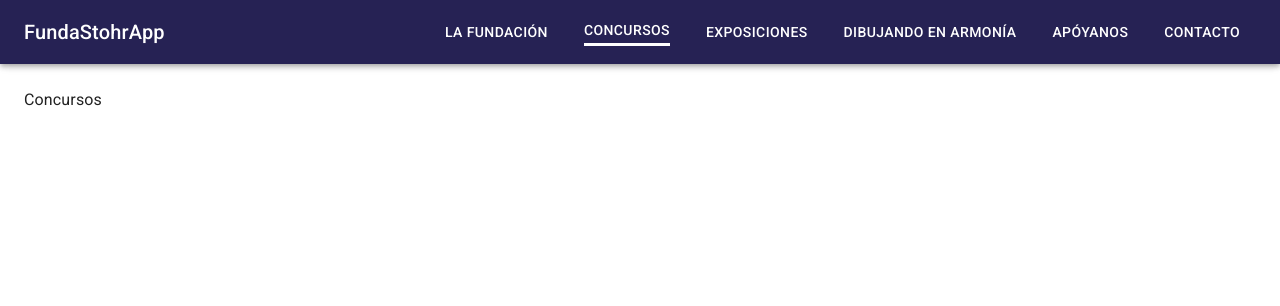
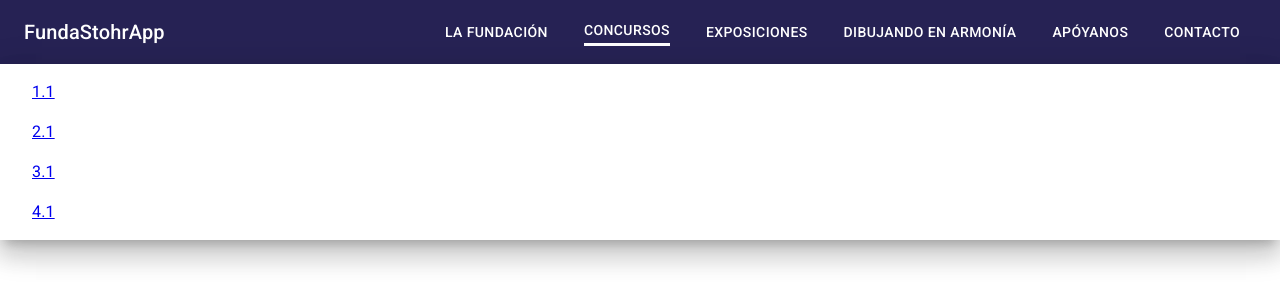
Before and after one commit to LuisGil11/FundaStohrWebPage, a React (Vite) app: page / in a window 1280 px wide. Both pictures are taken after a click on the button "CONCURSOS". Shown: the top 306 px of the page. Built offline with nearby package versions, Linux system fonts and the light colour scheme.

Commit message:
fades del drawer listos

```diff
--- a/src/fundaStohr/components/OnHoverDrawer.jsx
+++ b/src/fundaStohr/components/OnHoverDrawer.jsx
@@ -1,16 +1,14 @@
 import {
   Divider,
   Drawer,
-  Fade,
   List,
   ListItem,
   Typography,
   keyframes,
-  styled,
 } from "@mui/material";
-import React from "react";
+import React, { useEffect, useState } from "react";
 import { useDispatch, useSelector } from "react-redux";
-import { closeDrawer } from "../../store/slices/drawerSlice";
+import { closeDrawer, setClosing } from "../../store/slices/drawerSlice";
 import { NavLink } from "react-router-dom";
 
 export const DrawerItem = ({ page, father, total, index }) => {
@@ -25,8 +23,26 @@
 };
 
 export const OnHoverDrawer = () => {
-  const { toggle, father, pages = [] } = useSelector((state) => state.drawer);
+  const {
+    toggle,
+    father,
+    pages = [],
+    closing,
+  } = useSelector((state) => state.drawer);
   const dispatch = useDispatch();
+
+  const handleOnMouseLeave = () => {
+    dispatch(setClosing(true));
+    setTimeout(() => {
+      dispatch(closeDrawer());
+    }, 500);
+  };
+
+  useEffect(() => {
+    if (toggle) {
+      dispatch(setClosing(false));
+    }
+  }, [toggle]);
 
   const fadeInFwd = keyframes`
   0% {
@@ -38,6 +54,18 @@
     -webkit-transform: translateZ(0);
             transform: translateZ(0);
     opacity: 1;
+  }
+`;
+  const fadeOutBck = keyframes`
+  0% {
+    -webkit-transform: translateZ(0);
+            transform: translateZ(0);
+    opacity: 1;
+  }
+  100% {
+    -webkit-transform: translateZ(-80px);
+            transform: translateZ(-80px);
+    opacity: 0;
   }
 `;
 
@@ -63,14 +91,24 @@
           width: "100%",
           marginTop: 8,
           textAlign: "left",
-          animation: `${fadeInFwd} 1s`,
+          animation: `${!closing ? fadeInFwd : fadeOutBck} 0.5s `,
+          visibility: !toggle && "hidden",
+          transitionDuration: 0,
         },
       }}
       anchor="top"
       open={toggle}
+      transitionDuration={0}
     >
-      <div onMouseLeave={() => dispatch(closeDrawer())}>
-        <List sx={{ marginLeft: 2 }}>
+      <div
+        onMouseLeave={() => handleOnMouseLeave()}
+        onMouseOver={() => dispatch(setClosing(false))}
+      >
+        <List
+          sx={{
+            marginLeft: 2,
+          }}
+        >
           {pages.map((page, i) => (
             <DrawerItem
               key={page}
--- a/src/store/slices/drawerSlice.js
+++ b/src/store/slices/drawerSlice.js
@@ -2,6 +2,7 @@
 
 const initialState = {
   toggle: false,
+  closing: false,
   pages: [],
   father: "",
 };
@@ -12,16 +13,21 @@
   reducers: {
     openDrawer: (state, action) => {
       state.toggle = true;
+      state.closing = false;
       state.pages = action.payload.pages;
       state.father = action.payload.father;
     },
     closeDrawer: (state) => {
-      console.log("sale");
-      state.toggle = false;
-      state.pages = [];
-      state.father = "";
+      if (state.closing) {
+        state.toggle = false;
+        state.pages = [];
+        state.father = "";
+      }
+    },
+    setClosing: (state, action) => {
+      state.closing = action.payload;
     },
   },
 });
 
-export const { openDrawer, closeDrawer } = drawerSlice.actions;
+export const { openDrawer, closeDrawer, setClosing } = drawerSlice.actions;
```
